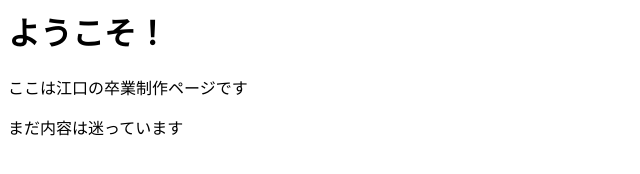
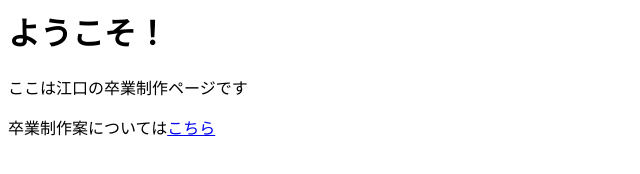
Before and after one commit to kkawailab/tatsuki, a plain HTML site: page index.html in a window 1280 px wide. Shown: the full height of the page, 0-640 px from the left. Drawn offline with Linux system fonts and the light colour scheme.

Commit message:
Update index.html

```diff
--- a/index.html
+++ b/index.html
@@ -1,4 +1,4 @@
 <h1>ようこそ！</h1>
 
 <p>ここは江口の卒業制作ページです</p>
-<p>まだ内容は迷っています</p>
+<p>卒業制作案については<a href='https://kklab.mobi/tatsuki/teguchi_graduate.md'>こちら</a></p>
```
